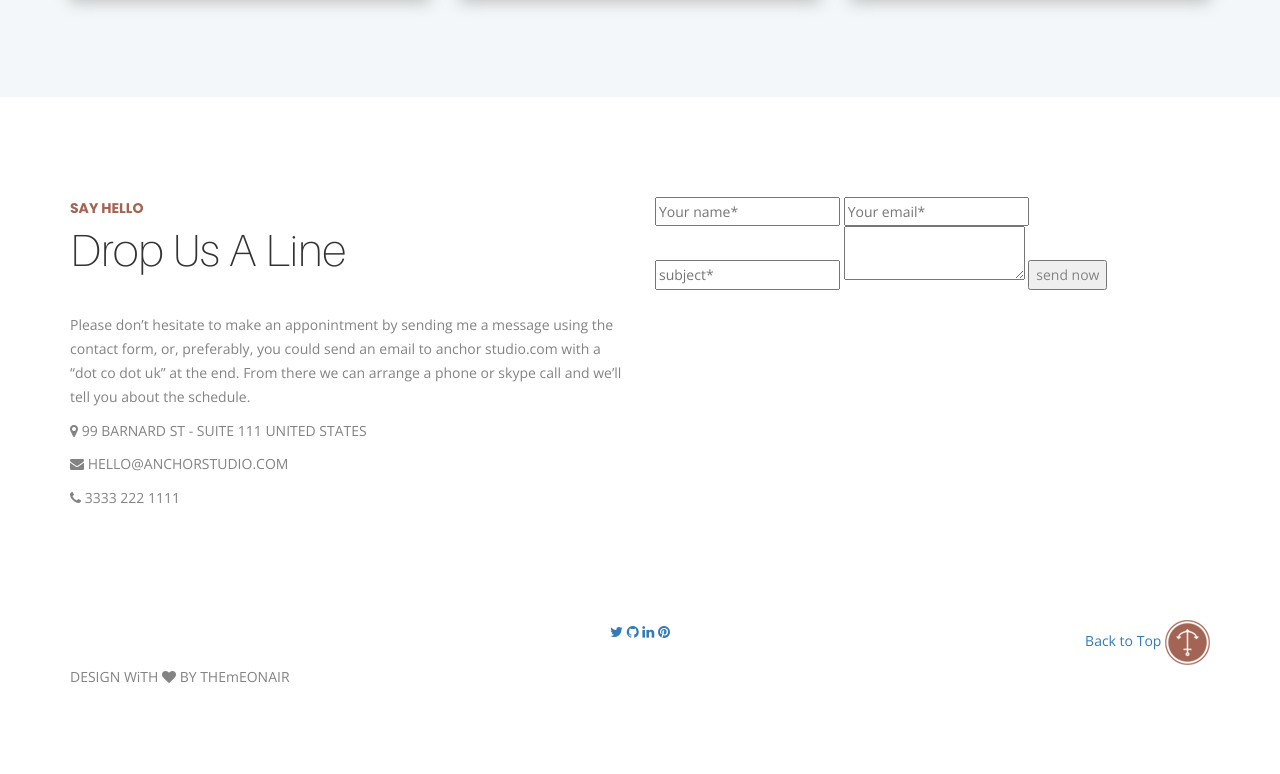
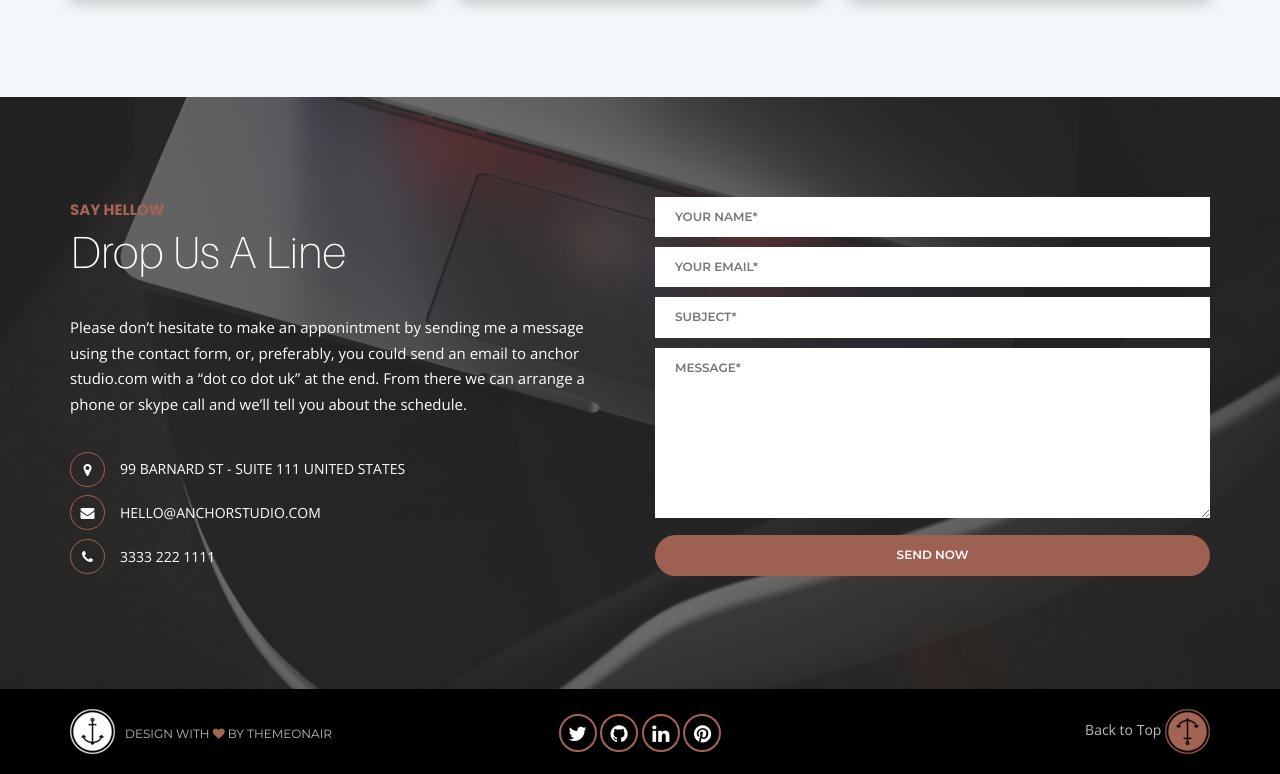
Before and after one commit to riazuli/anchor, a plain HTML site: page index.html in a window 1280 px wide. Shown: the part 9031-9805 px from the top of the page. Before the commit the page ends 9730 px from the top, so only its background shows below. Drawn offline with nearby package versions, Linux system fonts and the light colour scheme.

Commit message:
full layout

```diff
--- a/assets/css/style.css
+++ b/assets/css/style.css
@@ -227,6 +227,7 @@ Background Images
 .blog-image-1{background-image: url(../img/blog-img/1.jpg);}
 .blog-image-2{background-image: url(../img/blog-img/2.jpg);}
 .blog-image-3{background-image: url(../img/blog-img/3.jpg);}
+#contact{background-image: url(../img/Contact_bg.jpg);}
 
 
 /*===========================
@@ -261,8 +262,6 @@ Menu CSS
     font-size: 12px;
 }
 
-.header-area {
-}
 
 .menu-triger a {
     display: inline-block;
@@ -911,8 +910,108 @@ Testimonial Area CSS
 }
 
 /*===========================
-About Area CSS
+Contact Area CSS
 =============================*/
+
+#contact {
+    background-size:  cover;
+    background-position:  center center;
+    background-color: #333;
+    color: #fff;
+    font-size: 15px;
+}
+
+.contact-info {
+    position: relative;
+    padding-left:  50px;
+    margin-bottom: 20px;
+    font-size: 14px;
+}
+
+.contact-info i.fa {
+    width: 35px;
+    height: 35px;
+    text-align:  center;
+    border: 1px solid #9E6151;
+    line-height: 35px;
+    border-radius:  50%;
+    position:  absolute;
+    left:  0;
+    top: 50%;
+    margin-top: -17.5px;
+}
+
+.contact-form input,.contact-form textarea {
+    width:  100%;
+    border:  none;
+    margin-bottom: 10px;
+    padding:  10px 20px;
+    text-transform:  uppercase;
+    font-family:  'Montserrat', sans-serif;
+    font-size: 12px;
+    color: #9ca3b1;
+    font-weight: 600;
+}
+
+.contact-form textarea {
+    height: 170px;
+}
+
+.contact-form input[type="submit"] {
+    background-color:  #9E6151;
+    color: #fff;
+    border-radius: 50px;
+}
+
+/*===========================
+Footer  Area CSS
+=============================*/
+.footer {
+    background-color: #000;
+    padding: 20px 0px;
+}
+
+.footer .logo {
+    display:  inline-block;
+    float: left;
+}
+.footer-text {
+    float: left;
+    margin-left:  10px;
+    margin-top: 15px;
+    color:  #bcbcbc;
+    text-transform:  uppercase;
+    font-family: 'Montserrat', sans-serif;
+    font-size: 12px;
+}
+
+.footer-text i.fa {
+    color: #A46454;
+}
+
+.footer-social-link a {
+    color:  #fff;
+    font-size:  20px;
+    display:  inline-block;
+    border: 2px solid #A46454;
+    width: 38px;
+    height: 38px;
+    line-height: 36px;
+    border-radius:  50px;
+    transition:  0.3s;
+}
+
+.footer-social-link {
+    margin-top: 5px;
+}
+
+.footer-social-link a:hover {
+    background-color: #A46454;
+}
+
+.back-to-top,.back-to-top:hover {
+    color: #bcbcbc;
+}
 
 /*===========================
 About Area CSS
@@ -921,7 +1020,3 @@ About Area CSS
 /*===========================
 About Area CSS
 =============================*/
-
-/*===========================
-About Area CSS
-=============================*/
--- a/index.html
+++ b/index.html
@@ -66,7 +66,7 @@
     <!-- Header Area Start -->
 
     <!-- Hero Area Start -->
-    <div class="hero-area overlay">
+    <div class="hero-area overlay" id="home">
         <div class="hero-area-table">
             <div class="hero-area-table-cell">
                 <div class="container">
@@ -720,15 +720,16 @@
     <!-- blog area end -->
 
     <!-- contact area start -->
-    <div class="section-padding" id="contact">
+    <div class="section-padding overlay" id="contact">
         <div class="container">
             <div class="row">
                 <div class="col-md-6">
-                    <div class="section-heading text-left ">
-                        <p class="sub-title">say hello</p>
+                    <div class="section-heading text-left light">
+                        <p class="sub-title">say hellow</p>
                         <h2>Drop Us A Line</h2>
                     </div>
                     <p>Please don’t hesitate to make an apponintment by sending me a message using the contact form, or, preferably, you could send an email to anchor studio.com with a “dot co dot uk” at the end. From there we can arrange a phone or skype call and we’ll tell you about the schedule.</p>
+                    <div class="spacer-30"></div>
                     <p class="contact-info">
                         <i class="fa fa-map-marker"></i>
                         99 BARNARD ST - SUITE 111 UNITED STATES
@@ -749,7 +750,7 @@
                             <input type="text" placeholder="Your name*" required>
                             <input type="email" placeholder="Your email*" required>
                             <input type="text" placeholder="subject*" required>
-                            <textarea name="message" id="message"></textarea>
+                            <textarea name="message" id="message" placeholder="message*"></textarea>
                             <input type="submit" value="send now">
                         </form>
                     </div>
@@ -767,16 +768,18 @@
                     <div class="logo">
                         <img src="assets/img/footer-logo.png" alt="">
                     </div>
-                    <p> DESIGN WiTH <i class="fa fa-heart"></i> BY THEmEONAIR</p>
+                    <p class="footer-text"> DESIGN WiTH <i class="fa fa-heart"></i> BY THEmEONAIR</p>
                 </div>
-                <div class="col-md-4 text-center">
-                    <a href=""><i class="fa fa-twitter"></i></a>
-                    <a href=""><i class="fa fa-github"></i></a>
-                    <a href=""><i class="fa fa-linkedin"></i></a>
-                    <a href=""><i class="fa fa-pinterest"></i></a>
+                <div class="col-md-4 text-center ">
+                    <div class="footer-social-link">
+                        <a href=""><i class="fa fa-twitter"></i></a>
+                        <a href=""><i class="fa fa-github"></i></a>
+                        <a href=""><i class="fa fa-linkedin"></i></a>
+                        <a href=""><i class="fa fa-pinterest"></i></a>
+                    </div>
                 </div>
                 <div class="col-md-4 text-right">
-                    <a href="" class="back-to-top">
+                    <a href="#home" class="back-to-top">
                         Back to Top
                         <img src="assets/img/back-to-top.png" alt="">
                     </a>
```
